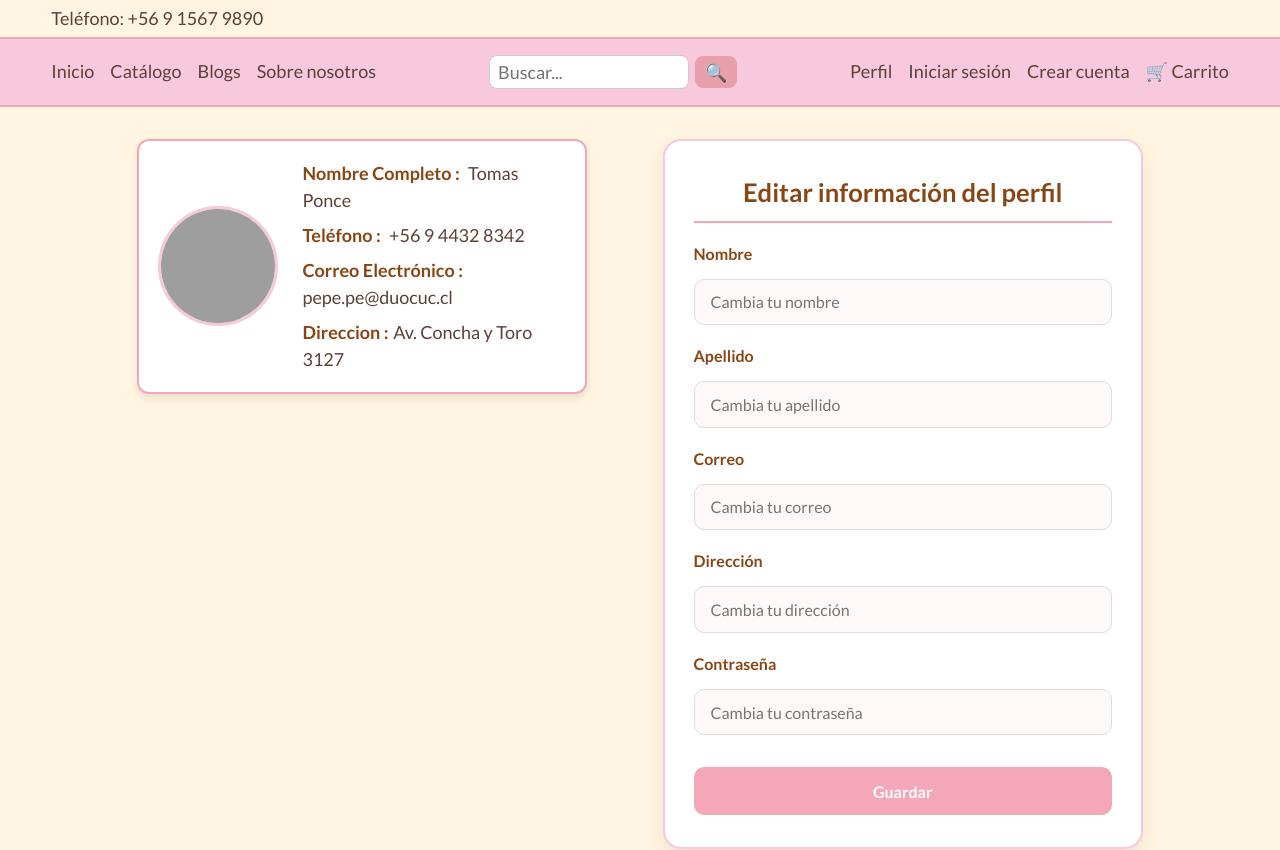
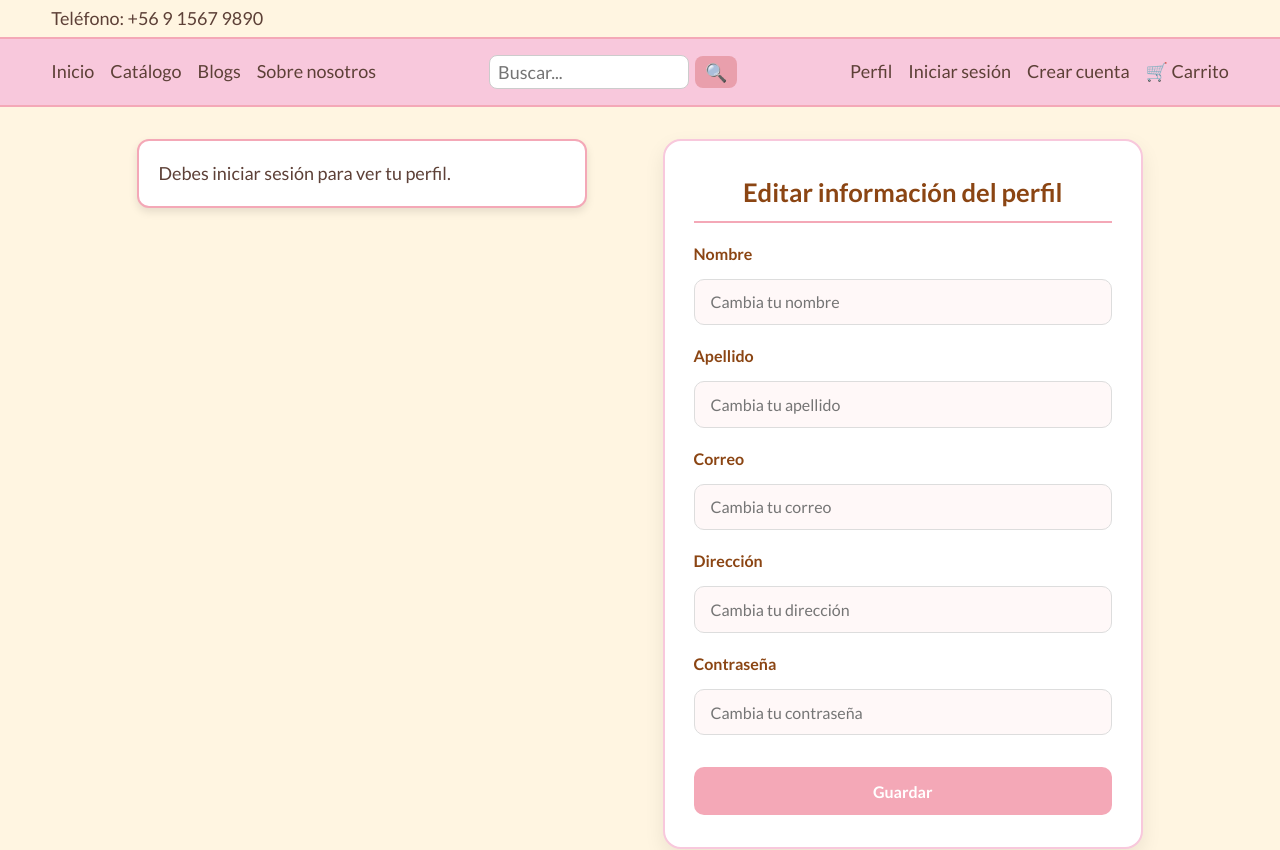
Before and after one commit to browatalafac/Fullstack-react, a React (Vite) app: page /profile in a window 1280 px wide. Shown: the top 850 px of the page. Built offline with nearby package versions, Linux system fonts and the light colour scheme; grey boxes are pictures that could not be loaded.

Commit message:
el perfil ahora muestra los datos ingresados en la base de datos. Aparte si no se ha iniciado sesión le pide al usuario que inicie sesión para mostrar datos

```diff
--- a/src/components/organisms/Profile/Card1.jsx
+++ b/src/components/organisms/Profile/Card1.jsx
@@ -1,14 +1,63 @@
 import React from 'react';
 
+import { useEffect, useState } from 'react';
+import UsuarioService from '../../../services/UsuarioService';
+
 export default function Card1() {
+  const [perfil, setPerfil] = useState(null);
+  const [loading, setLoading] = useState(true);
+  const [error, setError] = useState('');
+
+  useEffect(() => {
+    const usuarioLocal = JSON.parse(localStorage.getItem('usuario'));
+    if (!usuarioLocal || !usuarioLocal.id) {
+      setError('Debes iniciar sesión para ver tu perfil.');
+      setLoading(false);
+      return;
+    }
+
+    UsuarioService.getUsuarioById(usuarioLocal.id)
+      .then((res) => {
+        setPerfil(res.data);
+      })
+      .catch(() => {
+        // Si falla la carga desde backend, usar lo que haya en localStorage como fallback
+        setPerfil(usuarioLocal);
+      })
+      .finally(() => setLoading(false));
+  }, []);
+
+  const nombreCompleto = perfil
+    ? perfil.nombreCompleto || `${perfil.nombres || perfil.nombre || ''} ${perfil.apellidos || perfil.apellido || ''}`.trim()
+    : '';
+  const correo = perfil?.correo || perfil?.email || '';
+  const direccion = perfil?.direccion || perfil?.dirección || '';
+  const foto =
+    perfil?.fotoUrl || perfil?.foto || perfil?.avatar || 'https://randomuser.me/api/portraits/men/32.jpg';
+
+  if (loading) {
+    return (
+      <div className="card1">
+        <div className="info">Cargando perfil...</div>
+      </div>
+    );
+  }
+
+  if (error) {
+    return (
+      <div className="card1">
+        <div className="info">{error}</div>
+      </div>
+    );
+  }
+
   return (
     <div className="card1">
-      <img className="photo" src="https://randomuser.me/api/portraits/men/32.jpg" alt="Foto de perfil" />
+      <img className="photo" src={foto} alt="Foto de perfil" />
       <div className="info">
-        <div><span className="label">Nombre Completo :</span> Tomas Ponce</div>
-        <div><span className="label">Teléfono :</span> +56 9 4432 8342</div>
-        <div><span className="label">Correo Electrónico :</span> pepe.pe@duocuc.cl</div>
-        <div><span className="label">Direccion :</span>Av. Concha y Toro 3127</div>
+        <div><span className="label">Nombre Completo :</span> {nombreCompleto || '—'}</div>
+        <div><span className="label">Correo Electrónico :</span> {correo || '—'}</div>
+        <div><span className="label">Direccion :</span> {direccion || '—'}</div>
       </div>
     </div>
   );
```
